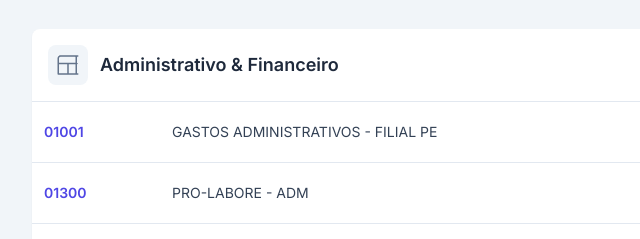
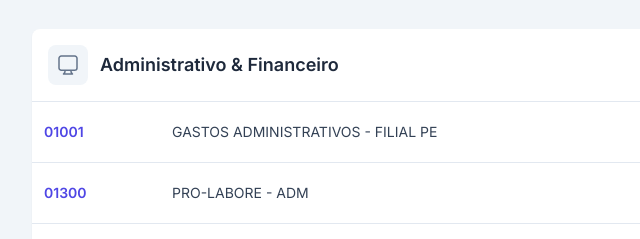
Before and after one commit to thamirisbezerra-coder/Cola-Centro-de-Custos, a plain HTML site: page index.html in a window 1280 px wide. Shown: the part 185-424 px from the top of the page, 0-640 px from the left. Drawn offline with nearby package versions, Linux system fonts and the light colour scheme.

Commit message:
Update index.html

```diff
--- a/index.html
+++ b/index.html
@@ -82,7 +82,7 @@
         const costCenterData = [
             {
                 category: "Administrativo & Financeiro",
-                icon: `<svg xmlns="http://www.w3.org/2000/svg" fill="none" viewBox="0 0 24 24" stroke-width="1.5" stroke="currentColor" class="w-6 h-6"><path stroke-linecap="round" stroke-linejoin="round" d="M2.25 21h19.5m-18-18h18m-1.5 18V5.25A2.25 2.25 0 0019.5 3h-15A2.25 2.25 0 002.25 5.25V21M3 10.5h18M12 21V10.5" /></svg>`,
+                icon: `<svg xmlns="http://www.w3.org/2000/svg" fill="none" viewBox="0 0 24 24" stroke-width="1.5" stroke="currentColor" class="w-6 h-6"><path stroke-linecap="round" stroke-linejoin="round" d="M9 17.25v1.007a3 3 0 01-.879 2.122L7.5 21h9l-.621-.621A3 3 0 0115 18.257V17.25m6-12V15a2.25 2.25 0 01-2.25 2.25H5.25A2.25 2.25 0 013 15V5.25A2.25 2.25 0 015.25 3h13.5A2.25 2.25 0 0121 5.25z" /></svg>`,
                 items: [
                     { code: "01001", description: "GASTOS ADMINISTRATIVOS - FILIAL PE" },
                     { code: "01300", description: "PRO-LABORE - ADM" },
@@ -120,7 +120,7 @@
             },
             {
                 category: "Logística & Supply Chain",
-                icon: `<svg xmlns="http://www.w3.org/2000/svg" fill="none" viewBox="0 0 24 24" stroke-width="1.5" stroke="currentColor" class="w-6 h-6"><path d="M9 17a2 2 0 11-4 0 2 2 0 014 0zM19 17a2 2 0 11-4 0 2 2 0 014 0z" /><path stroke-linecap="round" stroke-linejoin="round" d="M13 16V6a1 1 0 00-1-1H4a1 1 0 00-1 1v10l2.5-1.5L8 17l2.5-1.5L13 16z" /><path stroke-linecap="round" stroke-linejoin="round" d="M16 16h2a2 2 0 002-2V6a2 2 0 00-2-2h-1" /></svg>`,
+                icon: `<svg xmlns="http://www.w3.org/2000/svg" fill="none" viewBox="0 0 24 24" stroke-width="1.5" stroke="currentColor" class="w-6 h-6"><path stroke-linecap="round" stroke-linejoin="round" d="M8.25 18.75a1.5 1.5 0 01-3 0m3 0a1.5 1.5 0 00-3 0m3 0h6m-9 0H3.375a1.125 1.125 0 01-1.125-1.125V14.25m17.25 4.5a1.5 1.5 0 01-3 0m3 0a1.5 1.5 0 00-3 0m3 0h1.125c.621 0 1.125-.504 1.125-1.125V14.25m-17.25 4.5v-1.875a3.375 3.375 0 013.375-3.375h9.75a3.375 3.375 0 013.375 3.375v1.875m-17.25 4.5h16.5M5.25 14.25v-2.625c0-.621.504-1.125 1.125-1.125h9.75c.621 0 1.125.504 1.125 1.125v2.625" /></svg>`,
                 items: [
                     { code: "1370", description: "SUPPLY CHAIN - ADM" },
                     { code: "1380", description: "SUPPLY CHAIN IMPORTAÇÃO / MEIO AMBIENTE" },
@@ -137,7 +137,7 @@
             },
             {
                 category: "P&D e Amostras",
-                icon: `<svg xmlns="http://www.w3.org/2000/svg" fill="none" viewBox="0 0 24 24" stroke-width="1.5" stroke="currentColor" class="w-6 h-6"><path stroke-linecap="round" stroke-linejoin="round" d="M9.75 3.104v5.714a2.25 2.25 0 01-.659 1.591L5 14.5M9.75 3.104c-.251.023-.501.05-.75.082m.75-.082a24.301 24.301 0 00-4.132 0M9.75 3.104c.621.323 1.248.688 1.855 1.085m1.855-1.085a24.299 24.299 0 01-4.132 0m4.132 0L14.25 7.5m0 0l-2.25 2.25M14.25 7.5l2.25 2.25m-2.25-2.25l-2.25-2.25m2.25 2.25l2.25-2.25M14.25 7.5l-2.25-2.25 2.25-2.25m-2.25 2.25l-2.25 2.25" /></svg>`,
+                icon: `<svg xmlns="http://www.w3.org/2000/svg" fill="none" viewBox="0 0 24 24" stroke-width="1.5" stroke="currentColor" class="w-6 h-6"><path stroke-linecap="round" stroke-linejoin="round" d="M14.25 6.75a4.5 4.5 0 01-4.5 4.5-4.5 4.5 0 01-4.5-4.5m9 0a4.5 4.5 0 00-4.5-4.5-4.5 4.5 0 00-4.5 4.5m9 0v9a4.5 4.5 0 01-4.5 4.5-4.5 4.5 0 01-4.5-4.5v-9m9 0h-9" /></svg>`,
                 items: [
                     { code: "01600", description: "P&D CÁRNEOS - ADM" },
                     { code: "01610", description: "P&D SORVETES - ADM" },
@@ -152,7 +152,7 @@
             },
             {
                 category: "Qualidade & Laboratório",
-                icon: `<svg xmlns="http://www.w3.org/2000/svg" fill="none" viewBox="0 0 24 24" stroke-width="1.5" stroke="currentColor" class="w-6 h-6"><path stroke-linecap="round" stroke-linejoin="round" d="M19.5 14.25v-2.625a3.375 3.375 0 00-3.375-3.375h-1.5A1.125 1.125 0 0113.5 7.125v-1.5a3.375 3.375 0 00-3.375-3.375H8.25m5.231 13.481L15 17.25m-4.5-15H5.625c-.621 0-1.125.504-1.125 1.125v17.25c0 .621.504 1.125 1.125 1.125h12.75c.621 0 1.125-.504 1.125-1.125V11.25a9 9 0 00-9-9zm3.75 11.625a2.625 2.625 0 11-5.25 0 2.625 2.625 0 015.25 0z" /></svg>`,
+                icon: `<svg xmlns="http://www.w3.org/2000/svg" fill="none" viewBox="0 0 24 24" stroke-width="1.5" stroke="currentColor" class="w-6 h-6"><path stroke-linecap="round" stroke-linejoin="round" d="M21 21l-5.197-5.197m0 0A7.5 7.5 0 105.196 5.196a7.5 7.5 0 0010.607 10.607z" /></svg>`,
                 items: [
                     { code: "1510", description: "GARANTIA DA QUALIDADE - ADM" },
                     { code: "2230", description: "LABORATÓRIO FISICO QUIMICO" },
```
